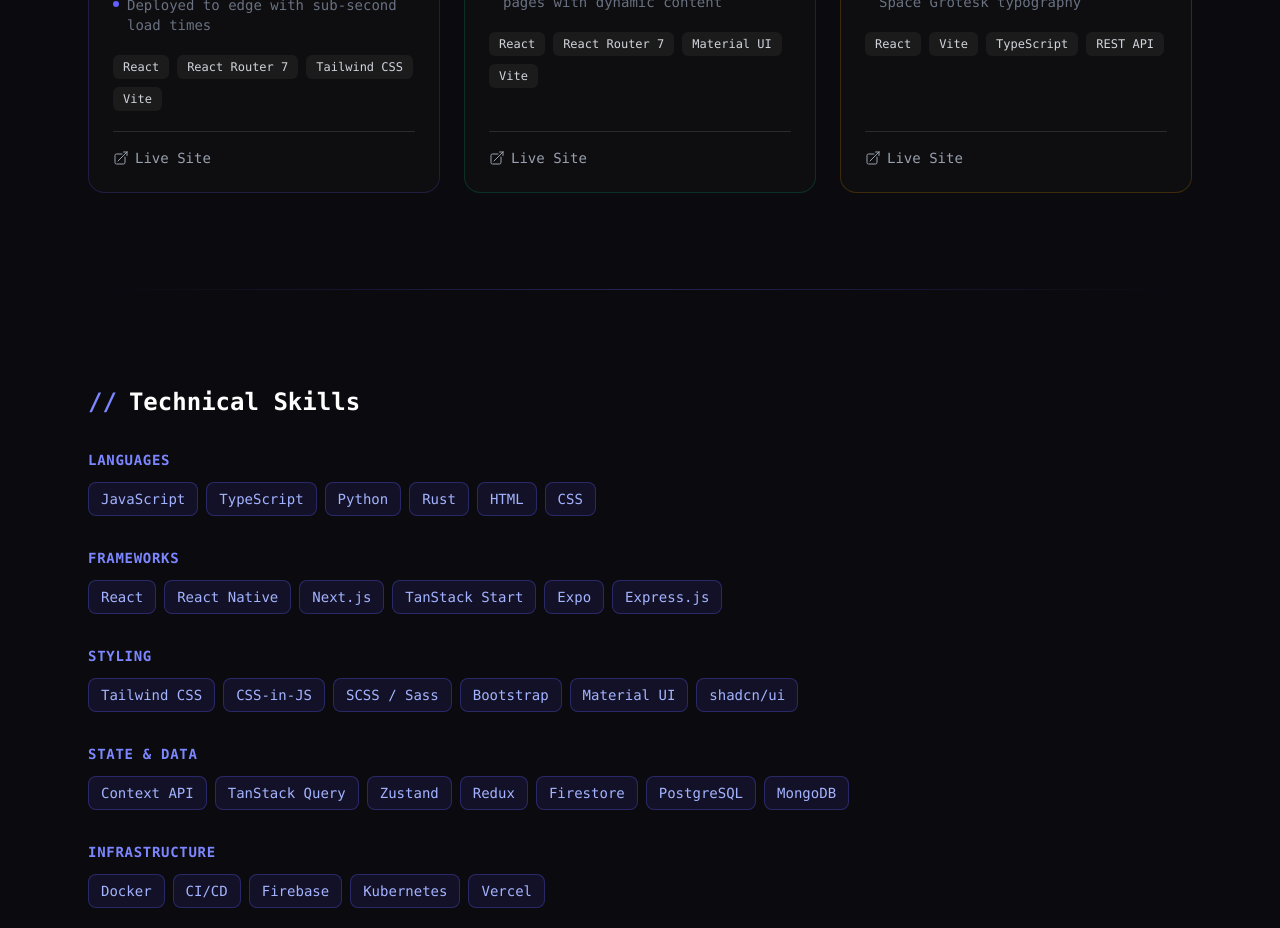
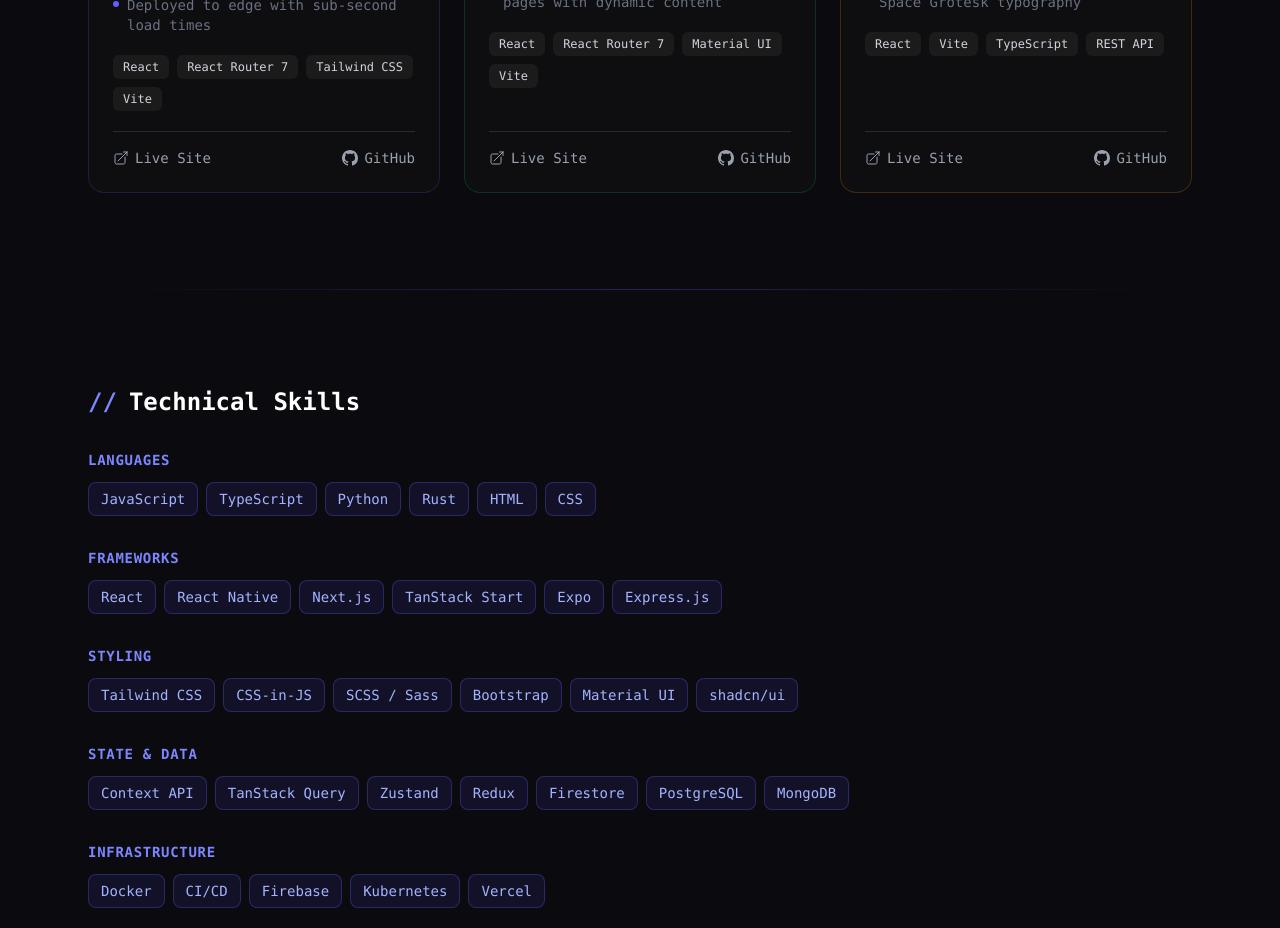
Before and after one commit to LSleutsky/lushsleutsky.com, a React (Vite) app: page / in a window 1280 px wide. Shown: the part 1680-2608 px from the top of the page. Built offline with nearby package versions, Linux system fonts and the light colour scheme; no server answers.

Commit message:
feat: add github links to project cards

```diff
--- a/src/components/ProjectCard.tsx
+++ b/src/components/ProjectCard.tsx
@@ -1,4 +1,6 @@
 import { useState, useEffect, useRef } from "react";
+
+import GithubIcon from "@/components/svg/GitHubIcon";
 
 import { Project } from "@/data/projects";
 
@@ -95,7 +97,7 @@
           ))}
         </div>
         {/* Links */}
-        <div className="border-dark-700 mt-auto flex gap-3 border-t pt-4">
+        <div className="border-dark-700 mt-auto flex items-center justify-between gap-3 border-t pt-4">
           <a
             className="flex items-center gap-1.5 text-sm text-gray-400 transition-colors hover:text-white"
             href={project.liveUrl}
@@ -117,6 +119,15 @@
             </svg>
             Live Site
           </a>
+          <a
+            className="flex items-center gap-1.5 text-sm text-gray-400 transition-colors hover:text-white"
+            href={project.githubUrl}
+            rel="noopener noreferrer"
+            target="_blank"
+          >
+            <GithubIcon className="h-4 w-4" />
+            GitHub
+          </a>
         </div>
       </div>
       {/* Bottom glow line on hover */}
--- a/src/components/svg/GitHubIcon.tsx
+++ b/src/components/svg/GitHubIcon.tsx
@@ -1,6 +1,6 @@
-export default function GithubIcon() {
+export default function GithubIcon({ className = "text-accent-400" }: { className?: string }) {
   return (
-    <svg className="text-accent-400" fill="currentColor" height={16} viewBox="0 0 24 24" width={16}>
+    <svg className={className} fill="currentColor" height={16} viewBox="0 0 24 24" width={16}>
       <path d="M12 0C5.37 0 0 5.37 0 12c0 5.31 3.435 9.795 8.205 11.385.6.105.825-.255.825-.57 0-.285-.015-1.23-.015-2.235-3.015.555-3.795-.735-4.035-1.41-.135-.345-.72-1.41-1.23-1.695-.42-.225-1.02-.78-.015-.795.945-.015 1.62.87 1.845 1.23 1.08 1.815 2.805 1.305 3.495.99.105-.78.42-1.305.765-1.605-2.67-.3-5.46-1.335-5.46-5.925 0-1.305.465-2.385 1.23-3.225-.12-.3-.54-1.53.12-3.18 0 0 1.005-.315 3.3 1.23.96-.27 1.98-.405 3-.405s2.04.135 3 .405c2.295-1.56 3.3-1.23 3.3-1.23.66 1.65.24 2.88.12 3.18.765.84 1.23 1.905 1.23 3.225 0 4.605-2.805 5.625-5.475 5.925.435.375.81 1.095.81 2.22 0 1.605-.015 2.895-.015 3.3 0 .315.225.69.825.57A12.02 12.02 0 0024 12c0-6.63-5.37-12-12-12z" />
     </svg>
   );
--- a/src/data/projects.ts
+++ b/src/data/projects.ts
@@ -6,6 +6,7 @@
   highlights: string[];
   tech: string[];
   liveUrl: string;
+  githubUrl: string;
   color: string;
 }
 
@@ -24,6 +25,7 @@
     ],
     tech: ["React", "React Router 7", "Tailwind CSS", "Vite"],
     liveUrl: "https://elitebasementsolutions.com",
+    githubUrl: "https://github.com/LSleutsky/elite-basement-solutions",
     color: "indigo"
   },
   {
@@ -40,6 +42,7 @@
     ],
     tech: ["React", "React Router 7", "Material UI", "Vite"],
     liveUrl: "https://kitchengurus.net",
+    githubUrl: "https://github.com/LSleutsky/kitchen-gurus",
     color: "emerald"
   },
   {
@@ -56,6 +59,7 @@
     ],
     tech: ["React", "Vite", "TypeScript", "REST API"],
     liveUrl: "https://robkashop.com",
+    githubUrl: "https://github.com/LSleutsky/robka-shop",
     color: "amber"
   }
 ];
```
